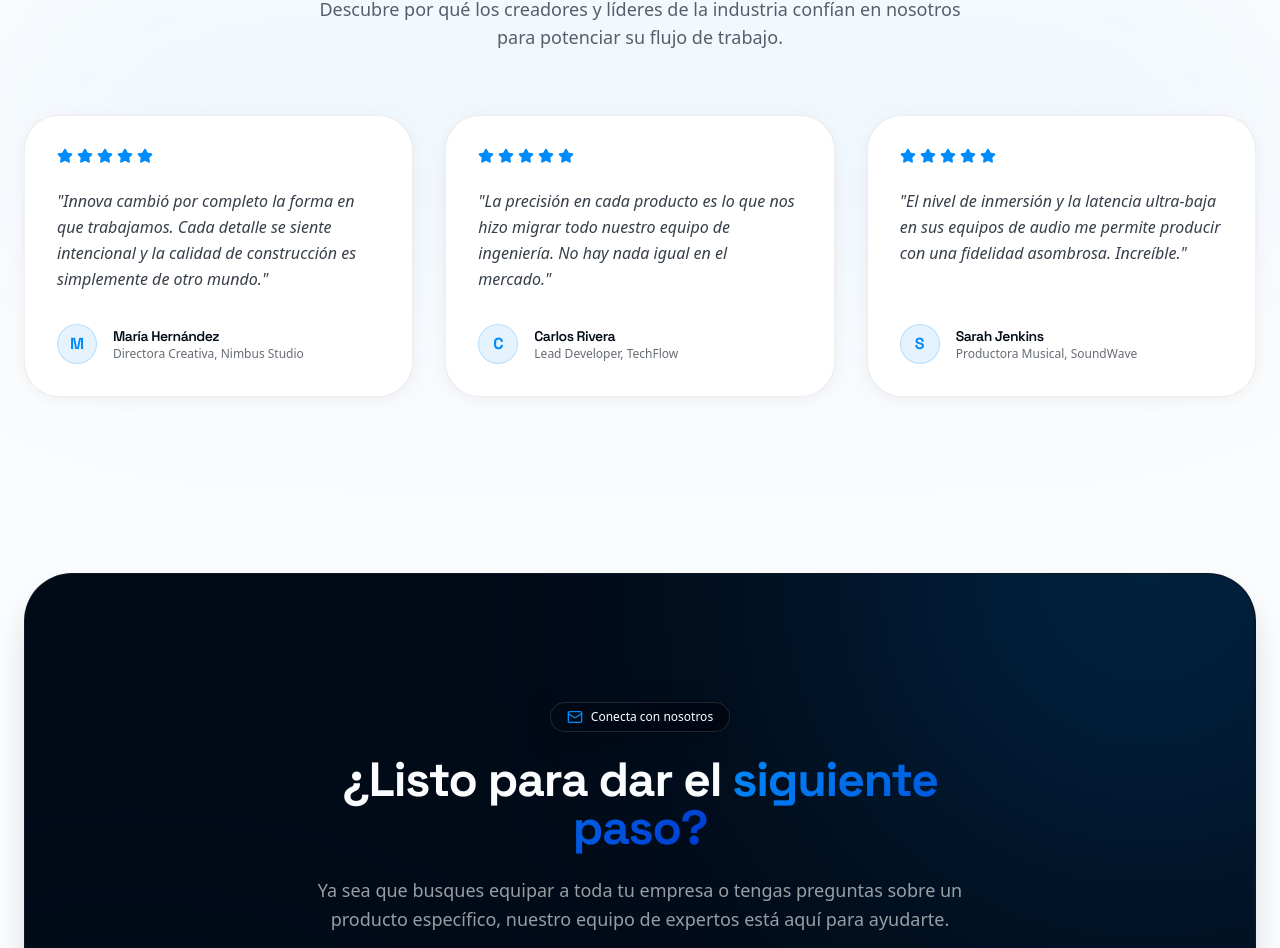
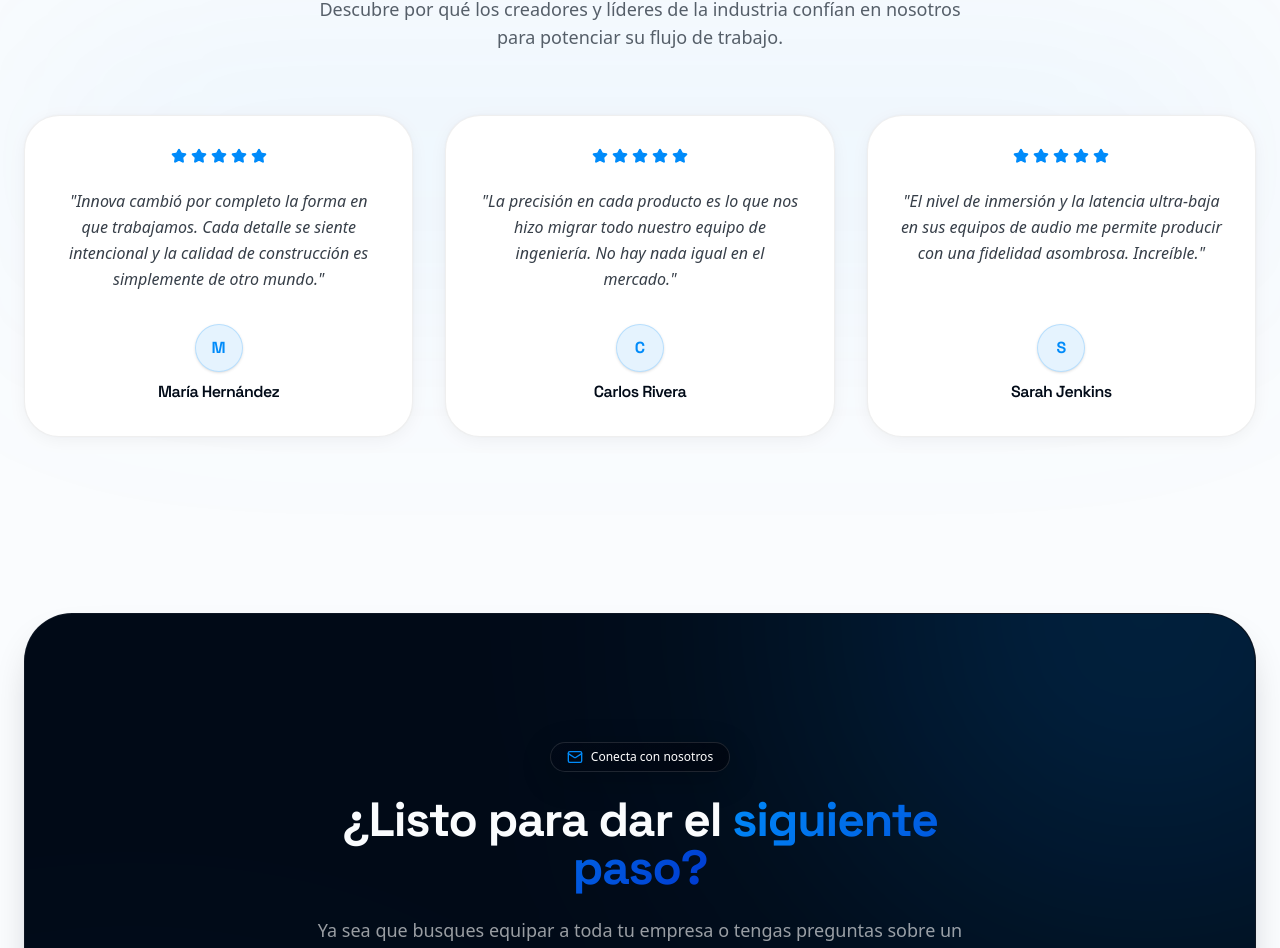
Before and after one commit to Leotorresdev/innova-store, a Next.js app: page / in a window 1280 px wide. Shown: the part 3410-4358 px from the top of the page. Built offline with nearby package versions, Linux system fonts and the light colour scheme; no server answers; the database is empty.

Commit message:
fix: presale product display logic and centered testimonials design

```diff
--- a/app/preventas/page.tsx
+++ b/app/preventas/page.tsx
@@ -28,15 +28,16 @@ export default async function PreventasPage() {
 
   const now = new Date();
 
-  // Active or upcoming presale (latest one that hasn't ended)
-  const activePresaleDb = dbProducts.find(p => !p.presaleEndDate || p.presaleEndDate > now);
+  // Active featured presale (latest one that hasn't ended or has no end date)
+  const activePresaleDb = dbProducts.find(p => (!p.presaleEndDate || p.presaleEndDate > now) && p.stock > 0) || dbProducts[0] || null;
 
-  // Past presales with stock (wholesale)
-  const wholesaleDb = dbProducts.filter(p => p.presaleEndDate && p.presaleEndDate <= now && p.stock > 0);
+  // All other presale products with stock (displayed in the catalog below)
+  const wholesaleDb = dbProducts.filter(p => p.id !== activePresaleDb?.id && p.stock > 0);
 
-  const mapToWholesaleItem = (p: any, isWholesaleMode: boolean) => {
-    const currentPrice = isWholesaleMode && p.wholesalePrice ? p.wholesalePrice : p.price;
-    const currentRegular = isWholesaleMode && p.wholesaleRegularPrice
+  const mapToWholesaleItem = (p: any) => {
+    const isEnded = Boolean(p.presaleEndDate && p.presaleEndDate <= now);
+    const currentPrice = isEnded && p.wholesalePrice ? p.wholesalePrice : p.price;
+    const currentRegular = isEnded && p.wholesaleRegularPrice
         ? p.wholesaleRegularPrice
         : (p.regularPrice ?? currentPrice);
 
@@ -61,8 +62,8 @@ export default async function PreventasPage() {
     };
   };
 
-  const activePresale = activePresaleDb ? mapToWholesaleItem(activePresaleDb, false) : null;
-  const wholesaleProducts = wholesaleDb.map(p => mapToWholesaleItem(p, true));
+  const activePresale = activePresaleDb ? mapToWholesaleItem(activePresaleDb) : null;
+  const wholesaleProducts = wholesaleDb.map(p => mapToWholesaleItem(p));
 
   return (
     <PreventasClient activePresale={activePresale} wholesaleProducts={wholesaleProducts} />
--- a/components/features/home/TestimonialSection.tsx
+++ b/components/features/home/TestimonialSection.tsx
@@ -6,20 +6,14 @@ import { Star } from 'lucide-react';
 const TESTIMONIALS = [
   {
     name: 'María Hernández',
-    role: 'Directora Creativa',
-    company: 'Nimbus Studio',
     quote: 'Innova cambió por completo la forma en que trabajamos. Cada detalle se siente intencional y la calidad de construcción es simplemente de otro mundo.',
   },
   {
     name: 'Carlos Rivera',
-    role: 'Lead Developer',
-    company: 'TechFlow',
     quote: 'La precisión en cada producto es lo que nos hizo migrar todo nuestro equipo de ingeniería. No hay nada igual en el mercado.',
   },
   {
     name: 'Sarah Jenkins',
-    role: 'Productora Musical',
-    company: 'SoundWave',
     quote: 'El nivel de inmersión y la latencia ultra-baja en sus equipos de audio me permite producir con una fidelidad asombrosa. Increíble.',
   },
 ];
@@ -59,22 +53,19 @@ export function TestimonialSection() {
               whileHover={{ y: -6 }}
               className="relative p-8 rounded-[2rem] glass-card flex flex-col h-full border border-neutral-200/50 hover:border-primary/20 cursor-pointer"
             >
-              <div className="flex gap-1 mb-6">
+              <div className="flex justify-center gap-1 mb-6">
                 {[...Array(5)].map((_, j) => (
                   <Star key={j} className="size-4 fill-primary text-primary" />
                 ))}
               </div>
-              <p className="text-base text-foreground/80 leading-relaxed mb-8 italic">
+              <p className="text-base text-foreground/80 leading-relaxed mb-8 italic text-center">
                 &quot;{t.quote}&quot;
               </p>
-              <div className="flex items-center gap-4 mt-auto">
-                <div className="size-10 rounded-full bg-primary/10 flex items-center justify-center font-display font-bold text-primary shrink-0 border border-primary/20">
+              <div className="flex flex-col items-center justify-center mt-auto">
+                <div className="size-12 rounded-full bg-primary/10 flex items-center justify-center font-display font-bold text-primary shrink-0 border border-primary/20 mb-2 shadow-sm">
                   {t.name.charAt(0)}
                 </div>
-                <div>
-                  <h4 className="font-semibold text-sm text-ink">{t.name}</h4>
-                  <p className="text-xs text-ink/60">{t.role}, {t.company}</p>
-                </div>
+                <h4 className="font-semibold text-base text-ink text-center">{t.name}</h4>
               </div>
             </motion.div>
           ))}
```
